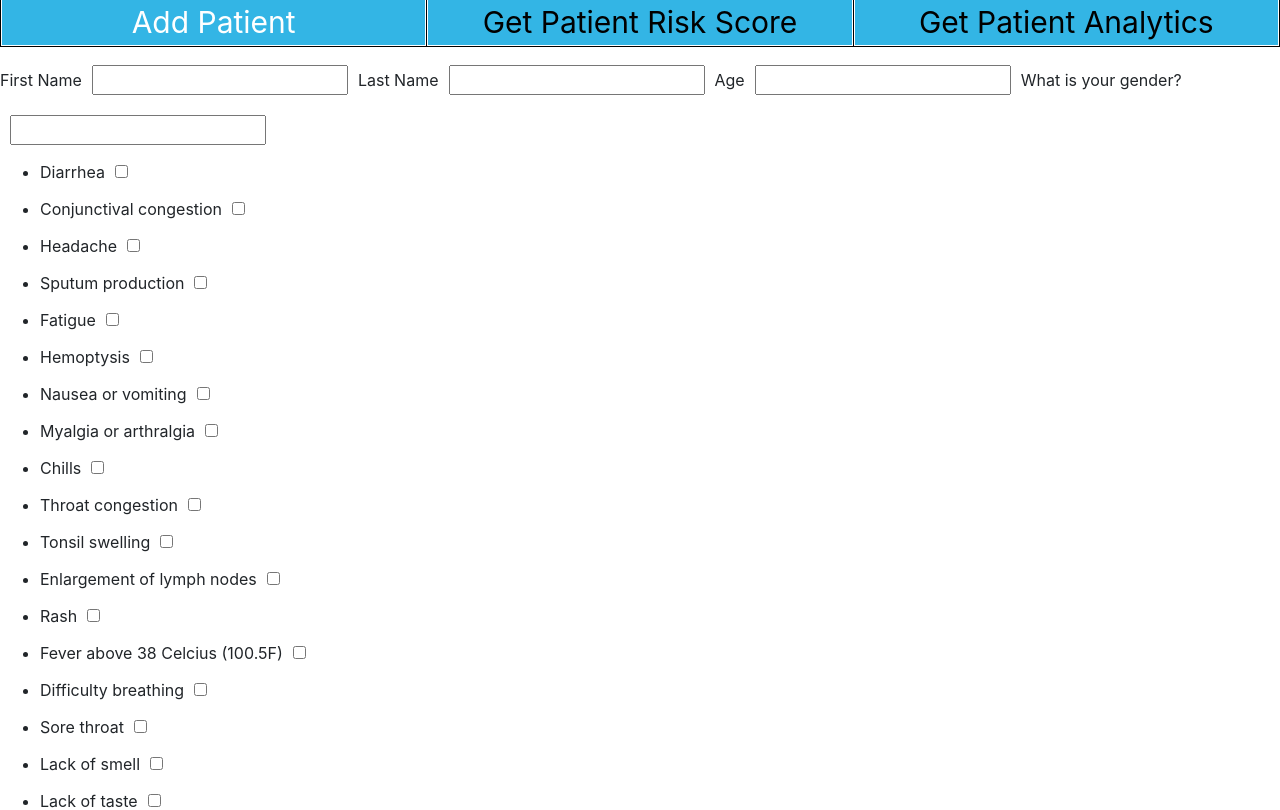
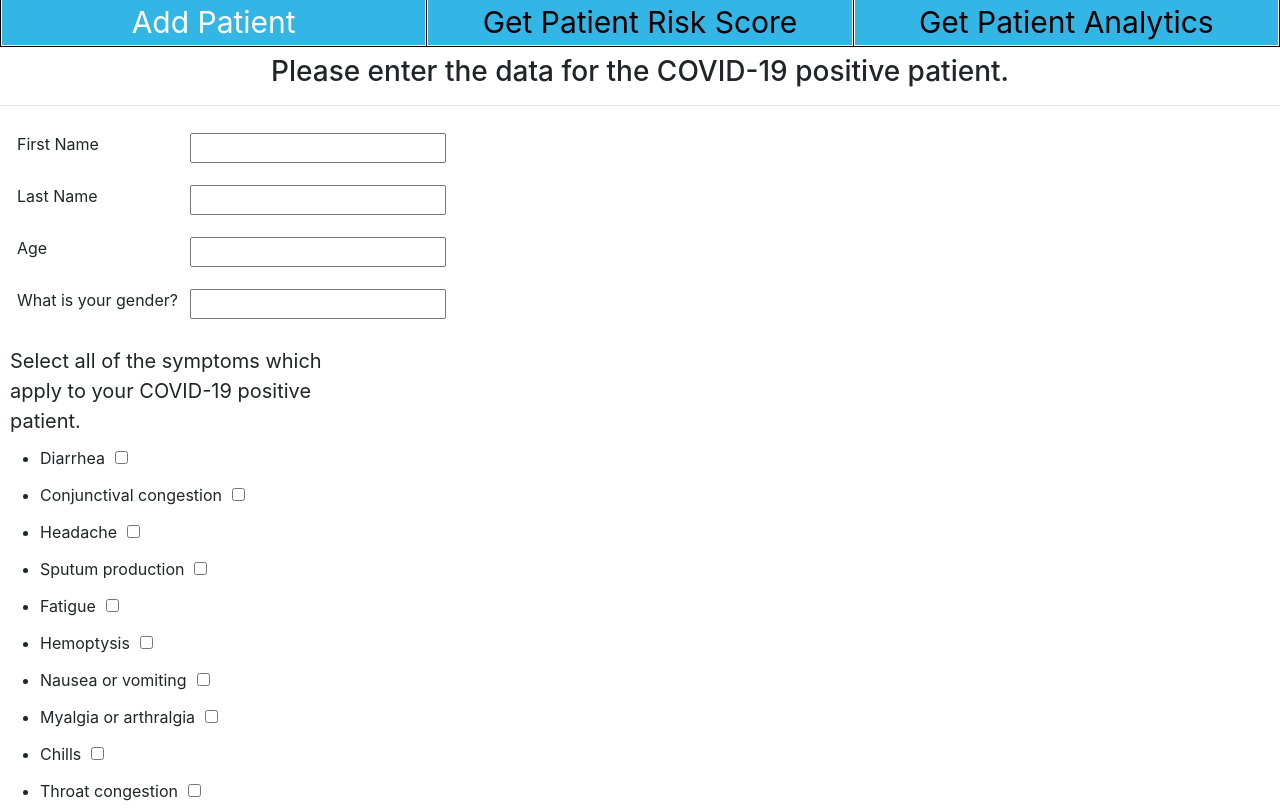
Before and after one commit to 17kpatrick/CSC8210_COVID19, a React (Create React App) app in the folder client/: page /addPatient in a window 1280 px wide. Shown: the top 810 px of the page. Built offline with nearby package versions, Linux system fonts and the light colour scheme.

Commit message:
Updated layout of front-end data entry pages.

```diff
--- a/client/src/AddPatientForm.js
+++ b/client/src/AddPatientForm.js
@@ -18,18 +18,19 @@ export default class AddPatientForm extends Component {
         response: null
     };
 
+
     constructor(props) {
         super(props);
         this.handleSubmit = this.handleSubmit.bind(this);
     }
 
+
     handleSubmit = (event) => {
         for (let i = 0; i < event.target.length; i++) {
             if ((event.target[i].outerHTML.indexOf('checkbox') !== -1 && event.target[i].checked) || event.target[i].outerHTML.indexOf('checkbox') === -1 && event.target[i].value) {
-                if (event.target[i].name === 'symptoms' ){
+                if (event.target[i].name === 'symptoms') {
                     this.state.patientData.symptoms.push(event.target[i].value)
-                }
-                else{
+                } else {
                     this.state.patientData[event.target[i].name] = event.target[i].value
                 }
             }
@@ -37,23 +38,22 @@ export default class AddPatientForm extends Component {
 
         const requestOptions = {
             method: 'POST',
-            headers: { 'Content-Type': 'application/json' },
+            headers: {'Content-Type': 'application/json'},
             body: JSON.stringify(this.state.patientData)
         };
 
         fetch(SERVER_URL + '/examination/addPatient', requestOptions)
             .then(r => r.json())
-            .then(json =>{
-                if (json.message !== "Success"){
+            .then(json => {
+                if (json.message !== "Success") {
                     throw Error("The patient was not saved successfully. Please try again.")
-                }
-                else{
+                } else {
                     alert("Your patient has been saved successfully.");
                     this.props.history.push('/');
                     event.preventDefault();
                 }
             })
-            .catch(error =>{
+            .catch(error => {
                 alert(error)
                 event.preventDefault();
             });
@@ -66,15 +66,33 @@ export default class AddPatientForm extends Component {
         return (
             <div className='add-patient-container'>
                 <form onSubmit={this.handleSubmit}>
-                    <label htmlFor="firstName">First Name</label><input type='text' name='firstName' id='firstName' />
-                    <label htmlFor="lastName">Last Name</label><input type='text' name='lastName' id='lastName' />
-                    <label htmlFor="age">Age</label><input type='number' name='age' id='age' />
-                    <label htmlFor='gender'>What is your gender?</label><input type='text' list='genderList' id='gender' name='gender' />
+                    <h3 className='page-header'>Please enter the data for the COVID-19 positive patient.</h3>
+                    <hr/>
+                    <table className='add-patient-input-container'>
+                        <tr>
+                            <td><label htmlFor="firstName">First Name</label></td>
+                            <td><input type='text' name='firstName' id='firstName' /></td>
+                        </tr>
+                        <tr>
+                            <td><label htmlFor="lastName">Last Name</label></td>
+                            <td><input type='text' name='lastName' id='lastName' /></td>
+                        </tr>
+                        <tr>
+                            <td><label htmlFor="age">Age</label></td>
+                            <td><input type='number' name='age' id='age' /></td>
+                        </tr>
+                        <tr>
+                            <td><label htmlFor='gender'>What is your gender?</label></td>
+                            <td><input type='text' list='genderList' id='gender' name='gender' /></td>
                             <datalist id='genderList'>
                                 <option value="Male" />
                                 <option value="Female" />
                                 <option value="Do Not Wish to Disclose" />
                             </datalist>
+                            <hr/>
+                        </tr>
+                    </table>
+                    <div className='prompt'>Select all of the symptoms which apply to your COVID-19 positive patient.</div>
                     <ul>
                         <li><label htmlFor='diarrhea'>Diarrhea</label><input id='diarrhea' type='checkbox' name='symptoms' value='Diarrhea' /></li>
                         <li><label htmlFor='conjuctival'>Conjunctival congestion</label><input id='conjuctival' type='checkbox' name='symptoms' value='Conjunctival congestion' /></li>
--- a/client/src/GetPatientRiskScore.js
+++ b/client/src/GetPatientRiskScore.js
@@ -61,6 +61,8 @@ export default class GetPatientRiskScore extends Component {
         if (this.state.response === null) {
             return (
                 <div className='risk-score-container'>
+                    <h3 className='page-header'>Select all of the symptoms that apply to your patient to calculate a risk score.</h3>
+                    <hr/>
                     <form onSubmit={this.handleSubmit}>
                         <ul>
                             <li><label htmlFor='diarrhea'>Diarrhea</label><input id='diarrhea' type='checkbox' name='symptoms' value='Diarrhea' /></li>
--- a/client/src/css/App.css
+++ b/client/src/css/App.css
@@ -60,6 +60,25 @@ nav td a {
   z-index: 1;
 }
 
+.add-patient-input-container{
+    margin: 16px;
+}
+
+.add-patient-input-container td{
+    font-size: 16px;
+    border: none;
+}
+
 h1{
   text-align: center;
 }
+.prompt{
+    margin-left: 10px;
+    margin-bottom: 5px;
+    font-size: 20px;
+    width: 25%;
+}
+
+.page-header{
+    text-align: center;
+}
```
Lines whose indentation alone changed are shown as unchanged.
